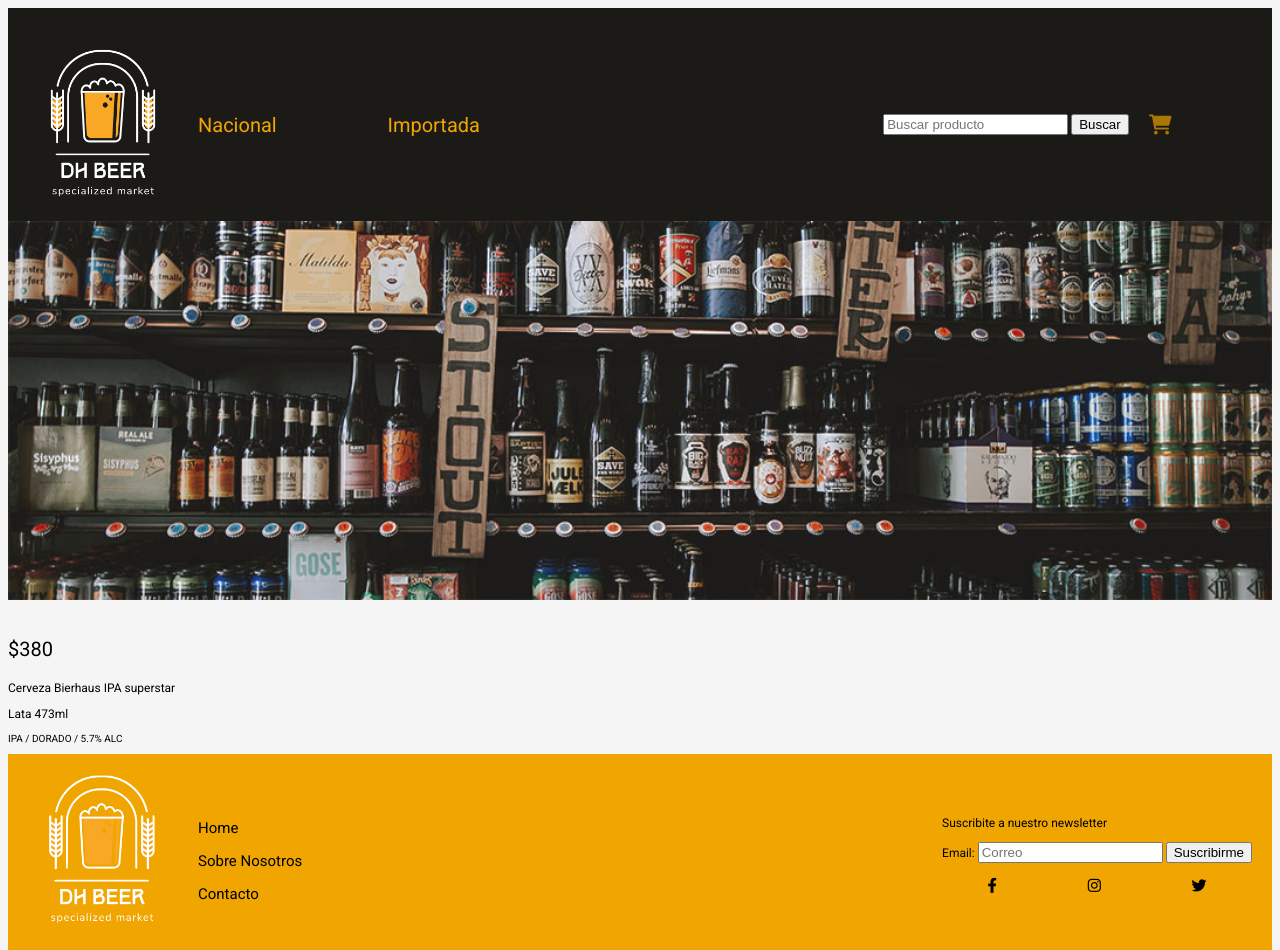
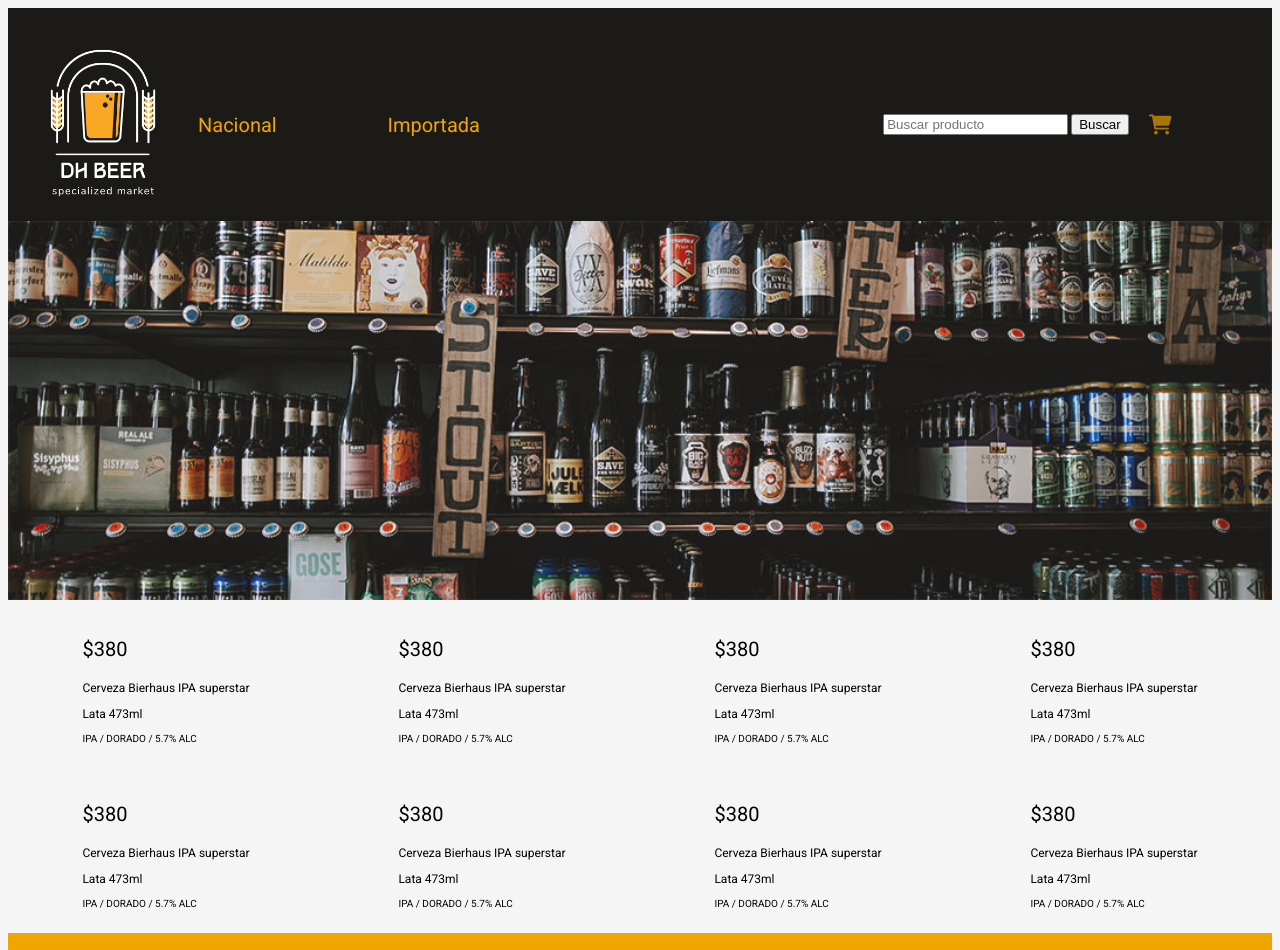
Before and after one commit to dargonzalez/grupo_6_dhbeermarket, a plain HTML site: page dHBeermarketWeb/views/index.html in a window 1280 px wide. Shown: the top 950 px of the page. Drawn offline with Linux system fonts and the light colour scheme; files that its build step writes are made by us from their sources; files whose address does not match are found by name.

Commit message:
modificaciones en app y diseño de la página

```diff
--- a/dHBeermarketWeb/public/css/main.css
+++ b/dHBeermarketWeb/public/css/main.css
@@ -89,6 +89,11 @@
 
 }
 
+.articulos-nacionales, .articulos-importados {
+    display: flex;
+    justify-content: space-around;
+}
+
 /* FOOTER */
 
 footer {
--- a/dHBeermarketWeb/views/index.html
+++ b/dHBeermarketWeb/views/index.html
@@ -51,6 +51,7 @@
 
 
     <main>
+        <div class="articulos-nacionales">
             <article>
                 <img class="articulo" src="" alt="">
                 <p class="articulo-texto1">$380</p>
@@ -58,6 +59,60 @@
                 <p class="articulo-texto3">Lata 473ml</p>
                 <p class="articulo-texto4">IPA / DORADO / 5.7% ALC</p>
             </article>
+            <article>
+                <img class="articulo" src="" alt="">
+                <p class="articulo-texto1">$380</p>
+                <p class="articulo-texto2">Cerveza Bierhaus IPA superstar</p>
+                <p class="articulo-texto3">Lata 473ml</p>
+                <p class="articulo-texto4">IPA / DORADO / 5.7% ALC</p>
+            </article>
+            <article>
+                <img class="articulo" src="" alt="">
+                <p class="articulo-texto1">$380</p>
+                <p class="articulo-texto2">Cerveza Bierhaus IPA superstar</p>
+                <p class="articulo-texto3">Lata 473ml</p>
+                <p class="articulo-texto4">IPA / DORADO / 5.7% ALC</p>
+            </article>
+            <article>
+                <img class="articulo" src="" alt="">
+                <p class="articulo-texto1">$380</p>
+                <p class="articulo-texto2">Cerveza Bierhaus IPA superstar</p>
+                <p class="articulo-texto3">Lata 473ml</p>
+                <p class="articulo-texto4">IPA / DORADO / 5.7% ALC</p>
+            </article>
+        </div>
+        <br>
+        <div class="articulos-importados">
+            <article>
+                <img class="articulo" src="" alt="">
+                <p class="articulo-texto1">$380</p>
+                <p class="articulo-texto2">Cerveza Bierhaus IPA superstar</p>
+                <p class="articulo-texto3">Lata 473ml</p>
+                <p class="articulo-texto4">IPA / DORADO / 5.7% ALC</p>
+            </article>
+            <article>
+                <img class="articulo" src="" alt="">
+                <p class="articulo-texto1">$380</p>
+                <p class="articulo-texto2">Cerveza Bierhaus IPA superstar</p>
+                <p class="articulo-texto3">Lata 473ml</p>
+                <p class="articulo-texto4">IPA / DORADO / 5.7% ALC</p>
+            </article>
+            <article>
+                <img class="articulo" src="" alt="">
+                <p class="articulo-texto1">$380</p>
+                <p class="articulo-texto2">Cerveza Bierhaus IPA superstar</p>
+                <p class="articulo-texto3">Lata 473ml</p>
+                <p class="articulo-texto4">IPA / DORADO / 5.7% ALC</p>
+            </article>
+            <article>
+                <img class="articulo" src="" alt="">
+                <p class="articulo-texto1">$380</p>
+                <p class="articulo-texto2">Cerveza Bierhaus IPA superstar</p>
+                <p class="articulo-texto3">Lata 473ml</p>
+                <p class="articulo-texto4">IPA / DORADO / 5.7% ALC</p>
+            </article>
+        </div>
+        <br>
     </main>
 
     <footer>
```
Also changed, not shown: dHBeermarketWeb/app.js (+16 -0 lines). Lines whose indentation alone changed are shown as unchanged.
